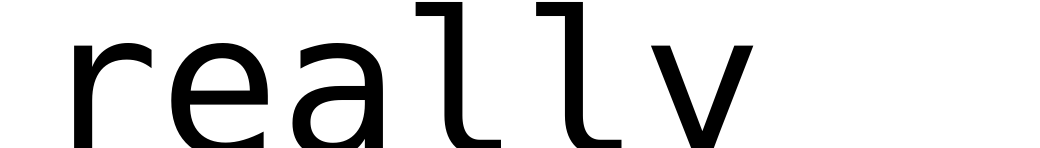
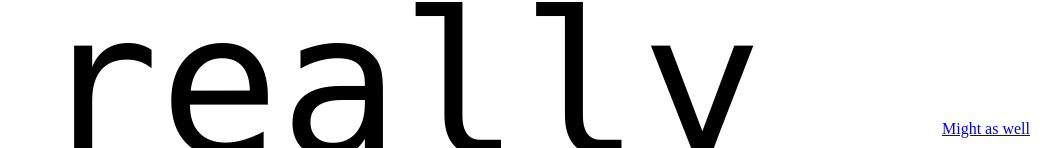
Before and after one commit to Bingobobman/marytrollreal, a plain HTML site: page index.html in a window 1280 px wide. Shown: the part 652-800 px from the top of the page, without its empty margins (240-1280 px from the left). Drawn offline with Linux system fonts and the light colour scheme.

Commit message:
Update styles.css

```diff
--- a/styles.css
+++ b/styles.css
@@ -18,6 +18,7 @@ p {
 }
 
 a {
-   margin-right: -10px;
-   margin-bottom: -10px;
-}
+                position: absolute;
+                bottom: 10px;
+                right: 10px;
+            }
```
